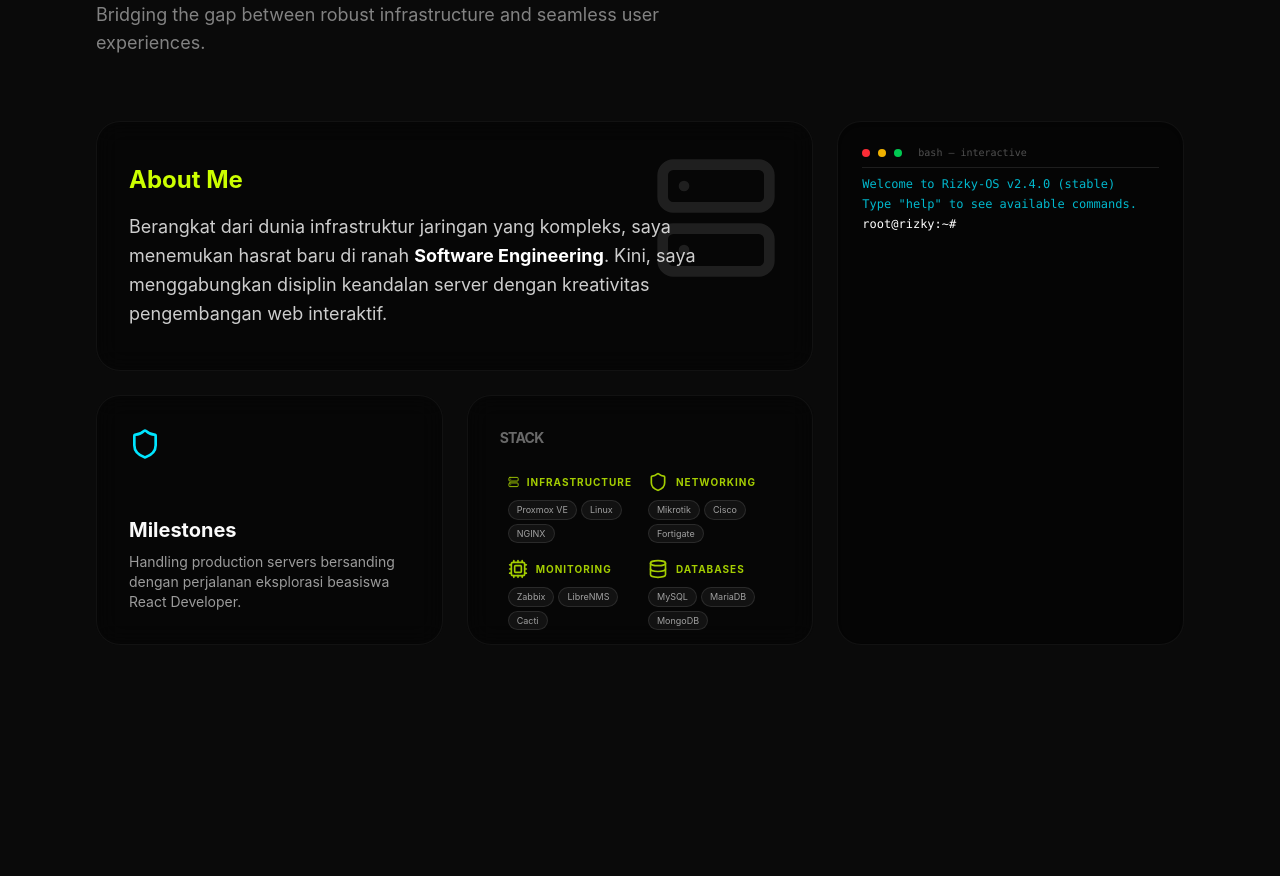
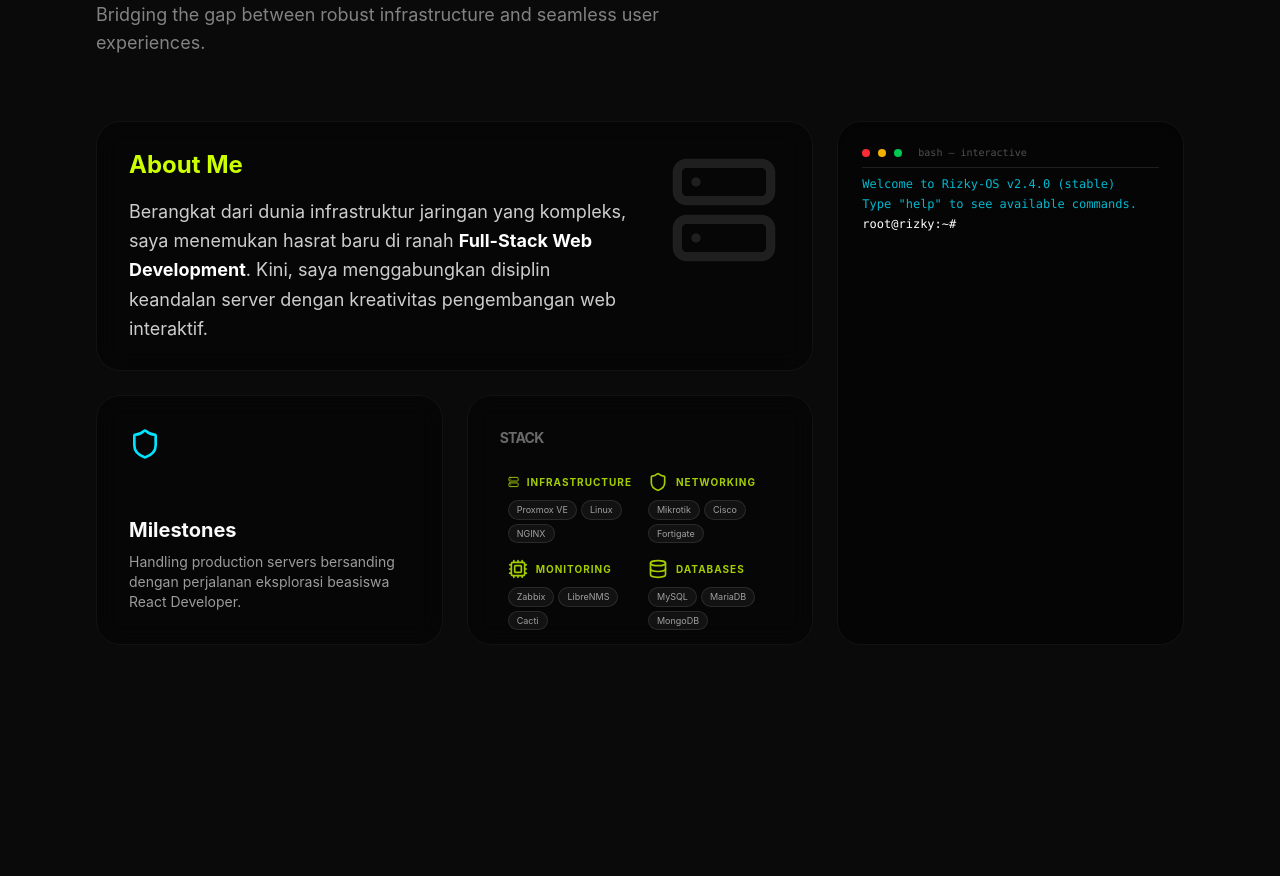
Before and after one commit to ferdiansyahh04/web-portofolio, a React (Vite) app: page / in a window 1280 px wide. Shown: the part 1140-2016 px from the top of the page. Built offline with nearby package versions, Linux system fonts and the light colour scheme; a web font is replaced by a local one.

Commit message:
fix(bento): prevent text overlap with server icon and rebrand to Full-Stack Web Developer

```diff
--- a/api/chat.js
+++ b/api/chat.js
@@ -8,14 +8,14 @@ Nama: Rizky Ferdiansyah
 Nickname: Ky
 Lokasi: Jakarta, Indonesia
 Phone: +62 898 8635 466
-Role: System & Network Administrator turning Software Engineer
+Role: System & Network Administrator turning Full-Stack Web Developer
 Email: ferdiansyahh670@gmail.com (atau ferdiansyahh670@icloud.com)
 GitHub: github.com/ferdiansyahh04
 LinkedIn: linkedin.com/in/rizky-ferdiansyah
 Tagline: "Bridging the gap between robust infrastructure and seamless user experiences."
 
 == TENTANG ==
-System and Network Administrator dengan hands-on experience di Linux server, virtualisasi, dan operasional jaringan. Track record di maintaining infrastructure reliability, incident handling, dan production environment support. Saat ini menempuh S1 Informatika dengan goal jangka panjang transisi ke Software Engineering. Personal motto: very motivated to keep learning, terutama di Machine Learning dan programming languages. Saat ini lagi nge-strengthen Java, HTML, CSS, PHP, dan JavaScript.
+System and Network Administrator dengan hands-on experience di Linux server, virtualisasi, dan operasional jaringan. Track record di maintaining infrastructure reliability, incident handling, dan production environment support. Saat ini menempuh S1 Informatika dengan goal jangka panjang transisi ke Full-Stack Web Development. Personal motto: very motivated to keep learning, terutama di Machine Learning dan programming languages. Saat ini lagi nge-strengthen Java, HTML, CSS, PHP, dan JavaScript.
 
 == INTEREST ==
 Programming, Machine Learning, Books, Movies, Music, Comics, Design.
--- a/index.html
+++ b/index.html
@@ -8,7 +8,7 @@
     <!-- Primary Meta Tags -->
     <title>Rizky Ferdiansyah — System & Network Administrator | Portfolio</title>
     <meta name="title" content="Rizky Ferdiansyah — System & Network Administrator | Portfolio" />
-    <meta name="description" content="Portfolio Rizky Ferdiansyah — System & Network Administrator dan Software Engineering Enthusiast. Mengelola infrastruktur jaringan, Proxmox, Mikrotik, dan membangun web interaktif dengan React." />
+    <meta name="description" content="Portfolio Rizky Ferdiansyah — System & Network Administrator dan Full-Stack Web Developer. Mengelola infrastruktur jaringan, Proxmox, Mikrotik, dan membangun web interaktif dengan React." />
     <meta name="keywords" content="Rizky Ferdiansyah, System Administrator, Network Administrator, Portfolio, React Developer, Proxmox, Mikrotik, Docker, Web Developer Indonesia" />
     <meta name="author" content="Rizky Ferdiansyah" />
     <meta name="robots" content="index, follow" />
@@ -18,7 +18,7 @@
     <meta property="og:type" content="website" />
     <meta property="og:url" content="https://ferdiansyahh04.github.io/web-portofolio/" />
     <meta property="og:title" content="Rizky Ferdiansyah — System & Network Administrator | Portfolio" />
-    <meta property="og:description" content="System & Network Administrator dan Software Engineering Enthusiast. Building robust infrastructure systems, automation solutions, and interactive web experiences." />
+    <meta property="og:description" content="System & Network Administrator dan Full-Stack Web Developer. Building robust infrastructure systems, automation solutions, and interactive web experiences." />
     <meta property="og:image" content="https://ferdiansyahh04.github.io/web-portofolio/og-image.png" />
     <meta property="og:site_name" content="Rizky Ferdiansyah Portfolio" />
 
@@ -26,7 +26,7 @@
     <meta property="twitter:card" content="summary_large_image" />
     <meta property="twitter:url" content="https://ferdiansyahh04.github.io/web-portofolio/" />
     <meta property="twitter:title" content="Rizky Ferdiansyah — System & Network Administrator | Portfolio" />
-    <meta property="twitter:description" content="System & Network Administrator dan Software Engineering Enthusiast. Building robust infrastructure systems, automation solutions, and interactive web experiences." />
+    <meta property="twitter:description" content="System & Network Administrator dan Full-Stack Web Developer. Building robust infrastructure systems, automation solutions, and interactive web experiences." />
     <meta property="twitter:image" content="https://ferdiansyahh04.github.io/web-portofolio/og-image.png" />
 
     <!-- Canonical URL -->
--- a/src/App.jsx
+++ b/src/App.jsx
@@ -90,7 +90,7 @@ function App() {
 
           <div className="text-3xl md:text-6xl lg:text-7xl font-bold tracking-tighter leading-tight mb-6 md:mb-8 min-h-[4em] md:min-h-[3em] text-transparent bg-clip-text bg-gradient-to-r from-white via-gray-200 to-gray-500">
             <Typewriter
-              texts={['System & Network Administrator', 'Software Engineering Enthusiast']}
+              texts={['System & Network Administrator', 'Full-Stack Web Developer']}
               delay={80}
               pause={3000}
             />
--- a/src/components/BentoGrid.jsx
+++ b/src/components/BentoGrid.jsx
@@ -56,7 +56,7 @@ const InteractiveTerminal = () => {
           output = 'Available commands: help, about, skills, contact, clear, date';
           break;
         case 'about':
-          output = 'Rizky Ferdiansyah — System & Network Administrator turning Software Engineer. Specializing in high-availability infrastructure and interactive web apps.';
+          output = 'Rizky Ferdiansyah — System & Network Administrator turning Full-Stack Web Developer. Specializing in high-availability infrastructure and interactive web apps.';
           break;
         case 'skills':
           output = 'Linux [██████████] 95%\nNetworking [█████████░] 90%\nVirtualization [████████░░] 85%\nDatabases [███████░░░] 70%';
@@ -138,19 +138,19 @@ export default function BentoGrid() {
 
         {/* Box 1: Bio (Span 2 cols) */}
         <motion.div
-          className="md:col-span-2 row-span-1 bg-black/40 backdrop-blur-md rounded-3xl border border-white/5 p-8 flex flex-col justify-center relative overflow-hidden group hover:border-[var(--accent)]/30 transition-colors"
+          className="md:col-span-2 row-span-1 bg-black/40 backdrop-blur-md rounded-3xl border border-white/5 p-8 md:pr-44 flex flex-col justify-center relative overflow-hidden group hover:border-[var(--accent)]/30 transition-colors"
           initial="hidden"
           whileInView="visible"
           viewport={{ once: true, margin: "-80px" }}
           custom={0}
           variants={fadeUp}
         >
-          <div className="absolute top-0 right-0 p-8 opacity-10 group-hover:opacity-20 transition-opacity">
-            <Server className="w-32 h-32" />
+          <div className="absolute top-0 right-0 p-8 opacity-10 group-hover:opacity-20 transition-opacity pointer-events-none">
+            <Server className="w-24 h-24 md:w-28 md:h-28" />
           </div>
           <h3 className="text-2xl font-bold mb-4 text-[var(--accent)]">About Me</h3>
           <p className="text-lg text-white/80 leading-relaxed max-w-xl relative z-10">
-            Berangkat dari dunia infrastruktur jaringan yang kompleks, saya menemukan hasrat baru di ranah <span className="text-white font-bold">Software Engineering</span>. Kini, saya menggabungkan disiplin keandalan server dengan kreativitas pengembangan web interaktif.
+            Berangkat dari dunia infrastruktur jaringan yang kompleks, saya menemukan hasrat baru di ranah <span className="text-white font-bold">Full-Stack Web Development</span>. Kini, saya menggabungkan disiplin keandalan server dengan kreativitas pengembangan web interaktif.
           </p>
         </motion.div>
 
```
